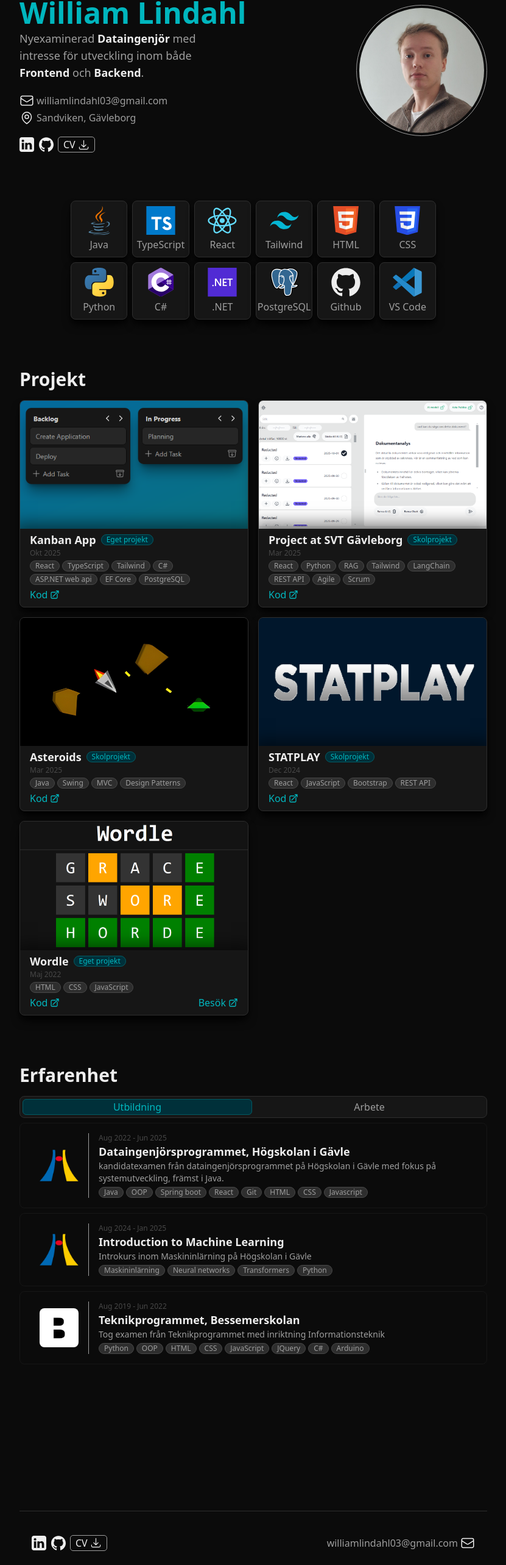
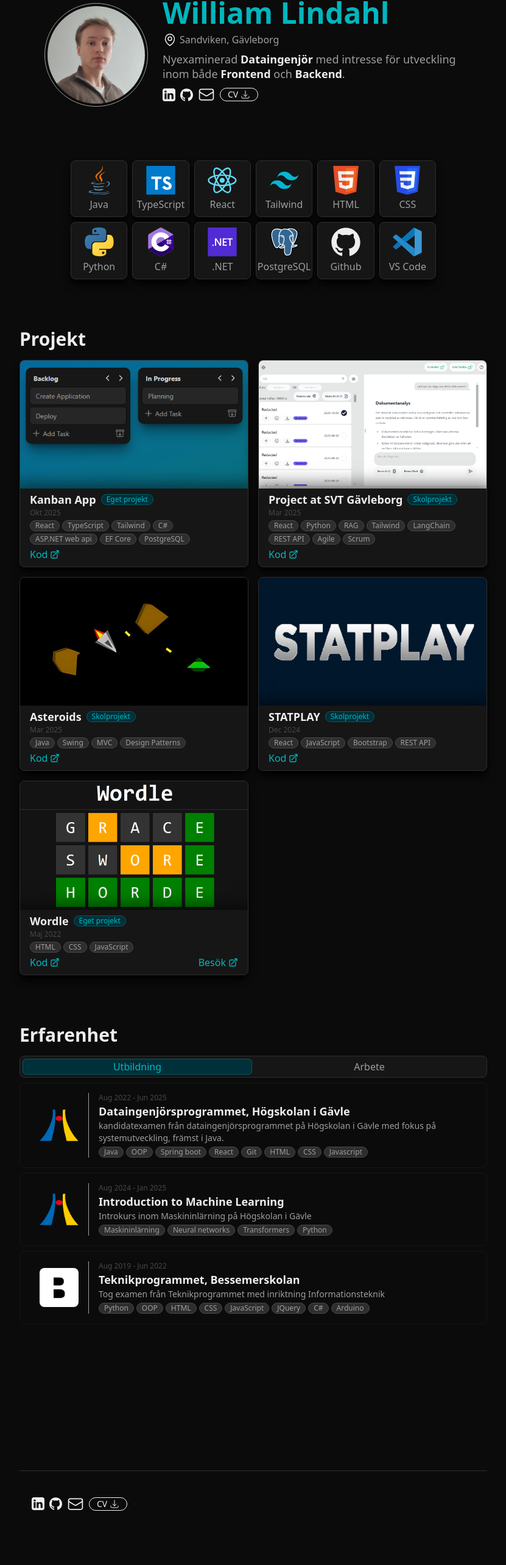
Before and after one commit to Williamlindahl03/portfolio, a React (Vite) app in the folder william-lindahl-portfolio/: page / in a window 1280 px wide. Shown: the part 197-2763 px from the top of the page at 61% size, without its empty margins (224-1055 px from the left). After the commit the page ends 2717 px from the top, so only its background shows below. Built offline with nearby package versions, Linux system fonts and the light colour scheme.

Commit message:
changed layout of the about section

```diff
--- a/william-lindahl-portfolio/src/about/About.tsx
+++ b/william-lindahl-portfolio/src/about/About.tsx
@@ -7,27 +7,19 @@
 
   return (
     <>
-        <div id="about" className="flex flex-col items-center sm:flex-row-reverse flex-wrap item-left justify-end mt-10 sm:mt-40">
+        <div id="about" className="flex flex-col items-center sm:flex-row sm:items-start sm:justify-center gap-4 flex-nowrap item-left mt-10 sm:mt-40">
             <div className="flex flex-col items-end">
-                <img className="h-[215px] rounded-full rotate-y-180 p-1 mb-4 border border-muted" src={profile}/>
+                <img className="size-[170px] rounded-full grow rota2te-y-180 p-1 m-2 border border-muted" src={profile}/>
             </div>
-            <div className="flex flex-col gap-1 grow & > *">
+            <div className="flex flex-col gap-2">
                 <h1 className='text-primary text-5xl sm:text-5xl font-bold'>William Lindahl</h1>
-                <h2 className='max-w-[350px] text-lg text-muted pb-4 [&_b]:text-strong'>
+                <a className='text-muted flex flex-row gap-1 items-center group' href="https://www.google.com/maps/place/Sandviken/@60.6188383,16.7308793,8606m/data=!3m2!1e3!4b1!4m6!3m5!1s0x465e02576d1ea80d:0x65dac688d0eb8b6d!8m2!3d60.621607!4d16.7759179!16s%2Fm%2F02rlw1q?entry=ttu&g_ep=EgoyMDI1MTAwMS4wIKXMDSoASAFQAw%3D%3D" >
+                        <LocationIcon /><p className='text-muted group-hover:text-strong'>Sandviken, Gävleborg</p>
+                    </a>
+                <h2 className='text-lg max-w-[350px] sm:max-w-[500px] text-muted leading-6 [&_b]:text-strong'>
                     Nyexaminerad <b>Dataingenjör</b> med intresse för utveckling inom
                     både <b>Frontend</b> och <b>Backend</b>.
                 </h2>
-                <div className="pb-4 flex flex-col gap-1">
-                    <button onClick={() => {navigator.clipboard.writeText("Williamlindahl03@gmail.com")}} className="w-min flex flex-row gap-1 cursor-pointer group">
-                        <EmailIcon />
-                        <p className='text-muted group-hover:text-strong'>williamlindahl03@gmail.com</p>
-                    </button>
-
-                    <a className='text-muted flex flex-row gap-1 items-center group' href="https://www.google.com/maps/place/Sandviken/@60.6188383,16.7308793,8606m/data=!3m2!1e3!4b1!4m6!3m5!1s0x465e02576d1ea80d:0x65dac688d0eb8b6d!8m2!3d60.621607!4d16.7759179!16s%2Fm%2F02rlw1q?entry=ttu&g_ep=EgoyMDI1MTAwMS4wIKXMDSoASAFQAw%3D%3D" >
-                        <LocationIcon /><p className='text-muted group-hover:text-strong'>Sandviken, Gävleborg</p>
-                    </a>
-
-                </div>
                 <Socials />
             </div>
 
--- a/william-lindahl-portfolio/src/about/Socials.tsx
+++ b/william-lindahl-portfolio/src/about/Socials.tsx
@@ -1,17 +1,20 @@
-import { DownloadIcon, GithubIcon, LinkedInIcon } from "../svgs/svgs";
+import { DownloadIcon, EmailIcon, GithubIcon, LinkedInIcon } from "../svgs/svgs";
 
 function Socials() {
 
   return (
-    <div className="flex flex-row gap-2">
+    <div className="flex flex-row gap-2 items-center">
       <a className="hover:opacity-80" target="_blank" href='https://www.linkedin.com/in/william-lindahl-10b153274/'>
-        <LinkedInIcon />
+        <LinkedInIcon width="21" />
       </a>
       <a className="hover:opacity-80" target="_blank" href='https://github.com/Williamlindahl03?tab=repositories'>
-        <GithubIcon />
+        <GithubIcon width="21" />
       </a>
-      <a href='/src/assets/william_lindahl_cv.pdf' download='william_lindahl_cv' className="text-strong px-2 rounded outline outline-muted hover:outline-strong flex flex-row gap-1 items-center hover:bg-strong hover:text-bgPrimary ">
-        <p>CV</p><DownloadIcon width="19"/>
+      <button className="hover:opacity-80" onClick={() => {navigator.clipboard.writeText("williamlindahl03@gmail.com")}}>
+        <EmailIcon width="28" />
+      </button>
+      <a href='/src/assets/william_lindahl_cv.pdf' download='william_lindahl_cv' className=" h-min text-strong text-sm px-3 rounded-full  border-1 border-strong flex flex-row gap-1 items-center hover:bg-strong hover:text-bgPrimary ">
+        <p>CV</p><DownloadIcon width="16"/>
       </a>
     </div>
   )
--- a/william-lindahl-portfolio/src/footer/Footer.tsx
+++ b/william-lindahl-portfolio/src/footer/Footer.tsx
@@ -4,12 +4,7 @@
 function Footer() {
 
     return(
-        <div className="w-full flex flex-col  sm:flex-row-reverse flex-wrap px-5 py-10 border-t border-bgTertiary mt-20">
-
-            <div className="mb-2 flex flex-row gap-1 sm:flex-row-reverse sm:ml-auto sm:m-0">
-                <EmailIcon />
-                <p className="text-muted">williamlindahl03@gmail.com</p>
-            </div>
+        <div className="w-full px-5 py-10 border-t border-bgTertiary mt-20">
             <Socials />
         </div>
     );
```
